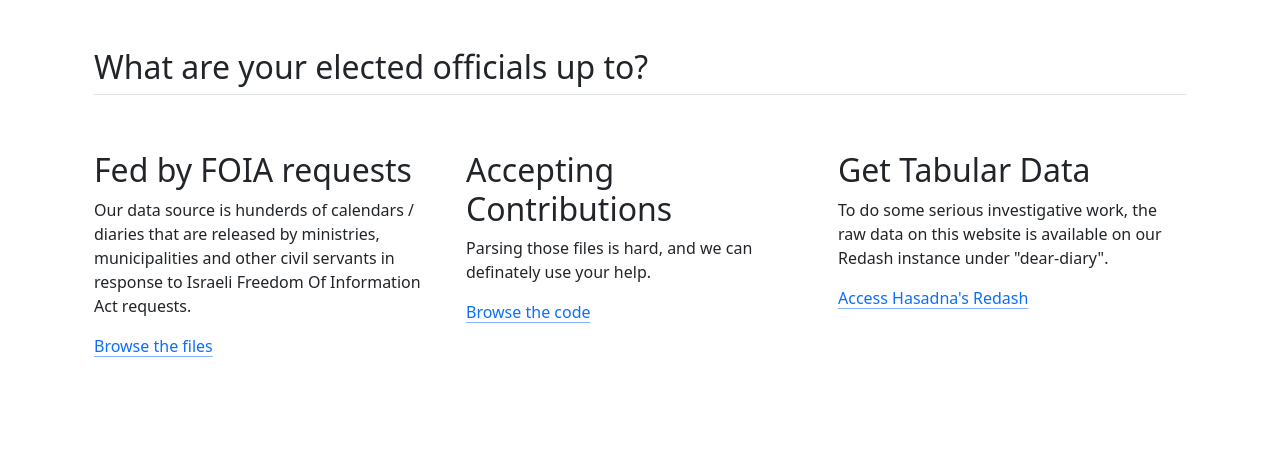
After one commit to hasadna/dear-diary, a Django app: template djang/parsing/templates/about.html in a window 1280 px wide. The commit adds this page. Shown: the top 453 px of the page. Run offline with Django 3.2, Linux system fonts and the light colour scheme; the template is opened without the code that fills it, so the values that code supplies are empty; some libraries are stand-ins or nearby versions.

Commit message:
added about page

```diff
--- a/djang/djang/urls.py
+++ b/djang/djang/urls.py
@@ -23,10 +23,12 @@ from parsing.views import (
     DownloadReportListView,
     DownloadReportDetailView,
     CalendarDetailView,
+    AboutView,
 )
 
 urlpatterns = [
     path("admin/", admin.site.urls),
+    path("about/", AboutView.as_view()),
     path("", HomePageView.as_view()),
     path("api/calendars/", calendar_list),
     path("api/events/<int:calendar_id>", events_feed),
--- /dev/null
+++ b/djang/parsing/templates/about.html
@@ -0,0 +1,48 @@
+<!DOCTYPE html>
+<html lang='en'>
+  <head>
+    <meta charset='utf-8' />
+    <link href="https://cdn.jsdelivr.net/npm/bootstrap@5.3.0-alpha1/dist/css/bootstrap.min.css" rel="stylesheet" integrity="sha384-GLhlTQ8iRABdZLl6O3oVMWSktQOp6b7In1Zl3/Jr59b6EGGoI1aFkw7cmDA6j6gD" crossorigin="anonymous">
+    <script src="https://cdn.jsdelivr.net/npm/bootstrap@5.3.0-alpha1/dist/js/bootstrap.bundle.min.js" integrity="sha384-w76AqPfDkMBDXo30jS1Sgez6pr3x5MlQ1ZAGC+nuZB+EYdgRZgiwxhTBTkF7CXvN" crossorigin="anonymous">
+    </script>
+    <script src='https://cdn.jsdelivr.net/npm/fullcalendar@6.1.1/index.global.min.js'>
+    </script>
+    <link href='https://cdn.jsdelivr.net/npm/bootstrap@5.1.3/dist/css/bootstrap.min.css' rel='stylesheet'>
+    <link href='https://cdn.jsdelivr.net/npm/bootstrap-icons@1.8.1/font/bootstrap-icons.css' rel='stylesheet'>
+    </script>
+  </head>
+  <body>
+    <div class="container px-4 py-5" id="featured-3">
+    <h2 class="pb-2 border-bottom">What are your elected officials up to?</h2>
+    <div class="row g-4 py-5 row-cols-1 row-cols-lg-3">
+      <div class="feature col">
+        <h3 class="fs-2">Fed by FOIA requests</h3>
+        <p>Our data source is hunderds of calendars / diaries that are released by ministries, municipalities and other civil servants in response to Israeli Freedom Of Information Act requests.
+        </p>
+        <a href="https://www.odata.org.il/" class="icon-link">
+          Browse the files
+        </a>
+      </div>
+      <div class="feature col">
+        <h3 class="fs-2">Accepting Contributions</h3>
+        <p>Parsing those files is hard, and we can definately use your help.</p>
+        <a href="https://github.com/hasadna/dear-diary/" class="icon-link">
+          Browse the code
+        </a>
+      </div>
+      <div class="feature col">
+        <h3 class="fs-2">Get Tabular Data</h3>
+        <p>To do some serious investigative work, the raw data on this website is available on our Redash instance under "dear-diary".
+        </p>
+        <a href="https://redash.hasadna.org.il/" class="icon-link">
+          Access Hasadna's Redash
+        </a>
+      </div>
+    </div>
+  </div>
+    <!-- Bootstrap core JS-->
+    <script src="https://cdn.jsdelivr.net/npm/bootstrap@5.1.3/dist/js/bootstrap.bundle.min.js">
+    </script>
+    <!-- Core theme JS-->
+  </body>
+</html>
--- a/djang/parsing/views.py
+++ b/djang/parsing/views.py
@@ -42,6 +42,8 @@ def events_feed(request, calendar_id):
 class HomePageView(TemplateView):
     template_name = "home.html"
 
+class AboutView(TemplateView):
+    template_name = "about.html"
 
 class DownloadReportListView(ListView):
     model = DownloadReport
```
Also changed, not shown: djang/parsing/templates/home.html (+5 -17 lines).
